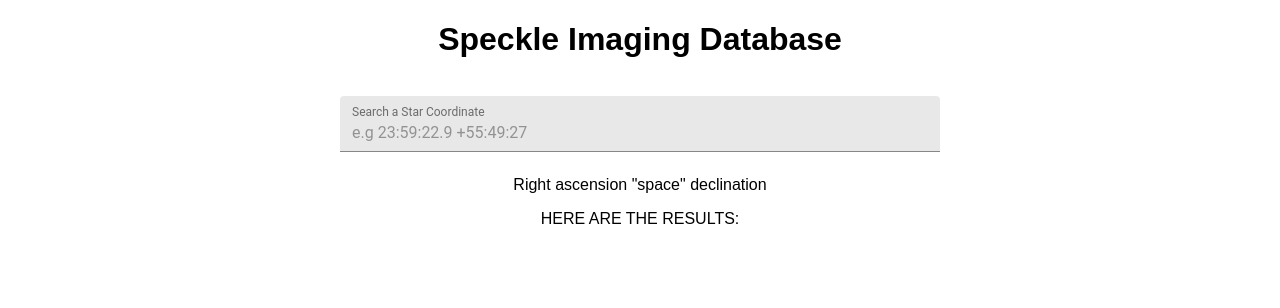
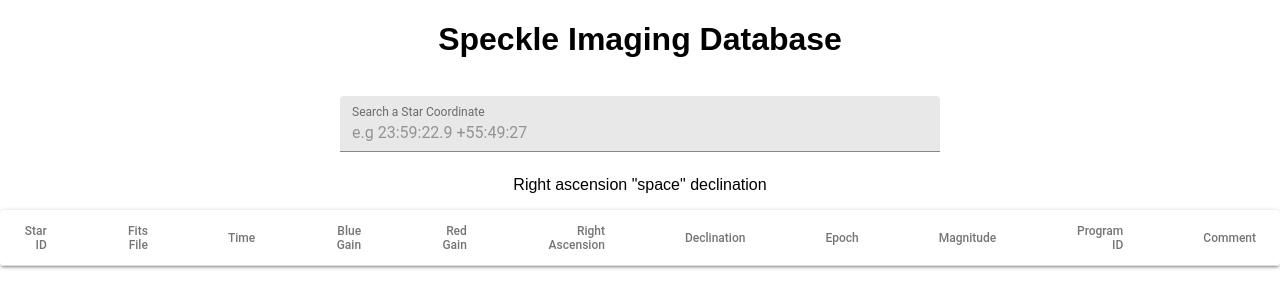
Before and after one commit to joncwong/speckle-imaging, a React (Create React App) app in the folder speckle-client/my-app/: page / in a window 1280 px wide. Shown: the top 308 px of the page. Built offline with nearby package versions, Linux system fonts and the light colour scheme.

Commit message:
Add backbone for UI table, fix styling

```diff
--- a/speckle-client/my-app/src/App.js
+++ b/speckle-client/my-app/src/App.js
@@ -13,15 +13,15 @@ class App extends Component {
     return (
       <div className="App">
         <h1>Speckle Imaging Database</h1>
-        <SearchBar formatResults={this.formatResults}></SearchBar>
+        <SearchBar passResults={this.passResults}></SearchBar>
         <p>Right ascension "space" declination </p>
-        <SearchResults ref={this.formattedResults} updateResults={this.update}></SearchResults>
+        <SearchResults ref={this.formattedResults}></SearchResults>
       </div>
     );
   }
 
-  formatResults = (data) => {
-    this.formattedResults.current.update(data)
+  passResults = (data) => {
+    this.formattedResults.current.updateResults(data)
   }
 
 }
--- a/speckle-client/my-app/src/components/SearchBar.js
+++ b/speckle-client/my-app/src/components/SearchBar.js
@@ -46,7 +46,7 @@ class SearchBar extends Component {
     this.setState({
       results: data
     })
-    this.props.formatResults(data)
+    this.props.passResults(data)
     //console.log(this.state['results'])
   }
 
--- a/speckle-client/my-app/src/components/SearchResults.js
+++ b/speckle-client/my-app/src/components/SearchResults.js
@@ -1,20 +1,32 @@
 import React, { Component } from 'react';
+import Table from '@material-ui/core/Table';
+import TableBody from '@material-ui/core/TableBody';
+import TableCell from '@material-ui/core/TableCell';
+import TableHead from '@material-ui/core/TableHead';
+import TableRow from '@material-ui/core/TableRow';
+import Paper from '@material-ui/core/Paper';
 
 class SearchResults extends Component {
 
     constructor(props) {
         super(props)
         this.state = {
-            searchResults: ''
+            searchResults: []
         }
-        this.update = this.update.bind(this)
+        this.updateResults = this.updateResults.bind(this)
+        this.formatResults = this.formatResults.bind(this)
     }
 
     render() {
-        return `HERE ARE THE RESULTS: \n ${this.state.searchResults}`
+        //return `HERE ARE THE RESULTS: \n ${this.state.searchResults}`
+        return (
+            <div align="middle">
+                {this.formatResults()}
+            </div>
+        )
     }
 
-    update(data) {
+    updateResults(data) {
         this.setState({
             searchResults: data
         })
@@ -22,6 +34,52 @@ class SearchResults extends Component {
         console.log(this.state['searchResults'])
     }
 
+    formatResults() {
+        return (
+            <Paper>
+            <Table>
+        <TableHead>
+          <TableRow>
+            <TableCell align="right">Star ID</TableCell>
+            <TableCell align="right">Fits File</TableCell>
+            <TableCell align="right">Time</TableCell>
+            <TableCell align="right">Blue Gain</TableCell>
+            <TableCell align="right">Red Gain</TableCell>
+            <TableCell align="right">Right Ascension</TableCell>
+            <TableCell align="right">Declination</TableCell>
+            <TableCell align="right">Epoch</TableCell>
+            <TableCell align="right">Magnitude</TableCell>
+            <TableCell align="right">Program ID</TableCell>
+            <TableCell align="right">Comment</TableCell>
+
+          </TableRow>
+        </TableHead>
+        <TableBody>
+          {this.state['searchResults'].map(row => {
+            return (
+              <TableRow key={row.id}>
+                <TableCell align="right">{row.star_id}</TableCell>
+                <TableCell align="right">{row.fits_file}</TableCell>
+                <TableCell align="right">{row.time}</TableCell>
+                <TableCell align="right">{row.blue_gain}</TableCell>
+                <TableCell align="right">{row.red_gain}</TableCell>
+                <TableCell align="right">{row.right_asc}</TableCell>
+                <TableCell align="right">{row.dec}</TableCell>
+                <TableCell align="right">{row.epoch}</TableCell>
+                <TableCell align="right">{row.mag}</TableCell>
+                <TableCell align="right">{row.program_id}</TableCell>
+                <TableCell align="right">{row.comment}</TableCell>
+              </TableRow>
+            );
+          })}
+        </TableBody>
+      </Table>
+      </Paper>
+          )
+    }
+
+
+
   }
 
   export default SearchResults;
```
